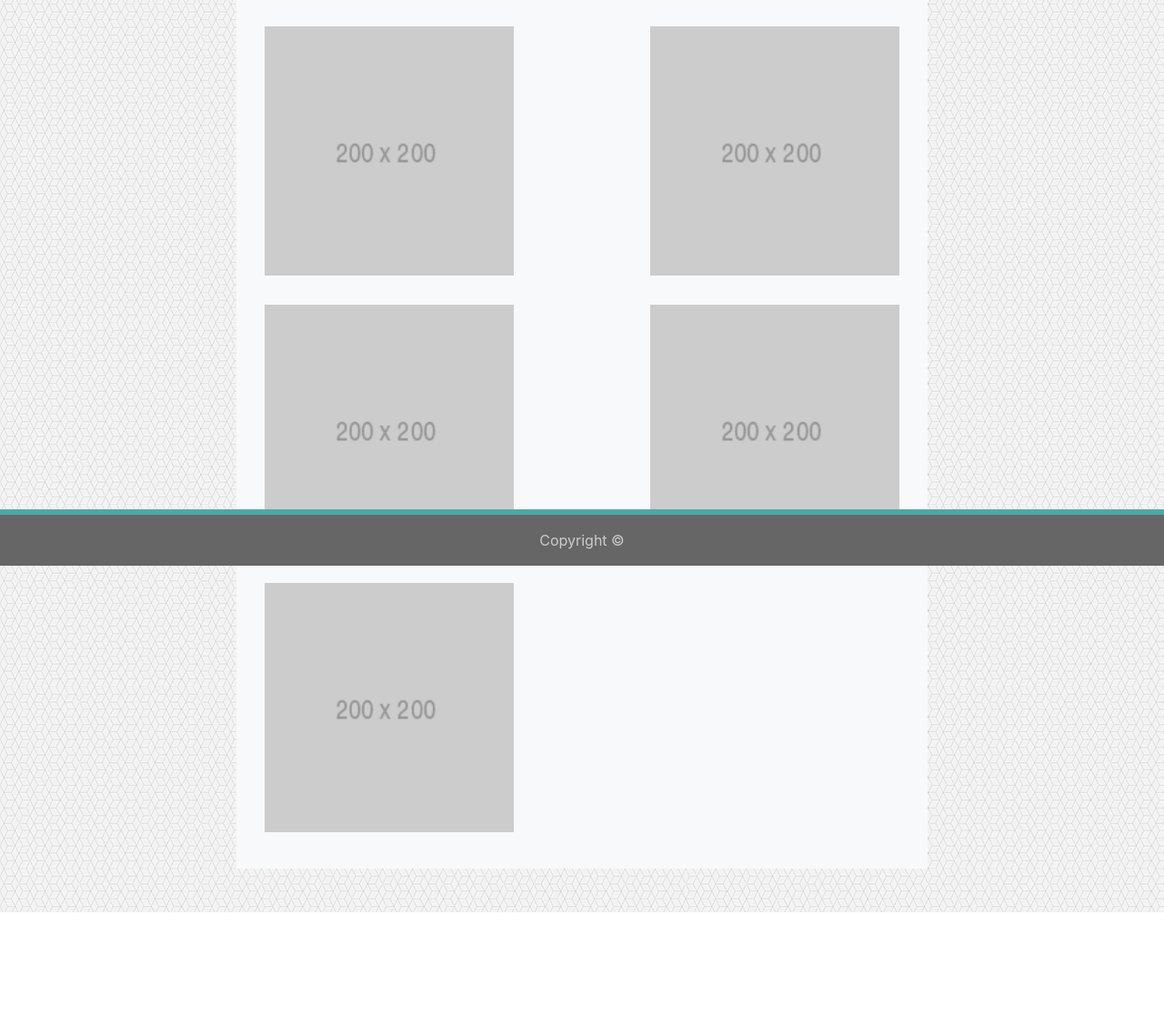
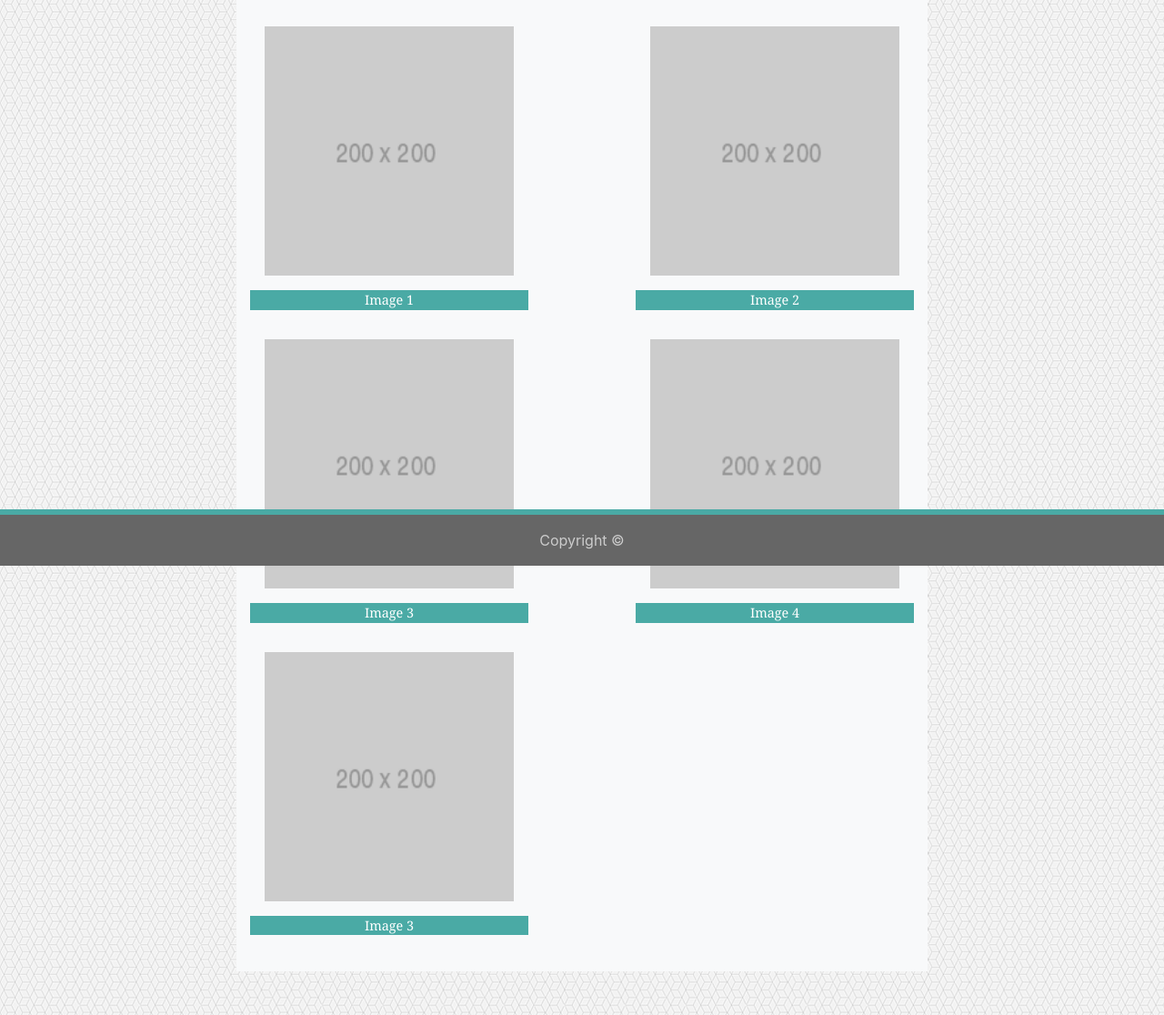
Before and after one commit to verolozada/Bootstrap-Portfolio, a plain HTML site: page portfolio.html in a window 1280 px wide. Shown: the part 178-1294 px from the top of the page at 91% size. Before the commit the page ends 1181 px from the top, so only its background shows below. Drawn offline with nearby package versions, Linux system fonts and the light colour scheme.

Commit message:
captions added

```diff
--- a/assets/css/style.css
+++ b/assets/css/style.css
@@ -41,24 +41,9 @@ font-family: Arial, Helvetica, sans-serif;
 }
 
 /* portfolio page */
-/*
-.image {
-    position: relative;
-    overflow: auto;
+
+/* can't make the caption go over the figure */
+.figure-caption {
+    background-color: #4aaaa5;
+    font-family: Georgia, 'Times New Roman', Times, serif;
 }
-
-
-.image .figure-caption {
-    position: absolute;
-    bottom: 20px;
-    width: 60%;
-    padding: 8px;
-    margin-bottom: 0;
-    font-weight: 300;
-    line-height: 30px;
-    color: #ffffff;
-    text-align: center;
-    background: #4aaaa5;
-    border-bottom: 0;
-    font-family: Georgia, 'Times New Roman', Times, serif;
-}  */
--- a/portfolio.html
+++ b/portfolio.html
@@ -59,18 +59,30 @@
                     <img class="img-fluid m-3" src="200x200.jpg" alt="image2" width="274" height="auto">
                     <h3>Image 2</h3>
                 </div> -->
+                <figure class="figure">
+                    <img class="img-fluid m-3" src="200x200.jpg" alt="image1" width="274" height="auto">
+                    <figcaption class="figure-caption text-center text-white">Image 1</figcaption>
+                </figure>
 
-                <!-- <div class="image"> -->
-                    <img class="img-fluid m-3" src="200x200.jpg" alt="image1" width="274" height="auto">
-                    <!-- <figcaption class="figure-caption">A caption for the above image.</figcaption>
-                </div> -->
+                <figure class="figure">
+                    <img class="img-fluid m-3" src="200x200.jpg" alt="image2" width="274" height="auto">
+                    <figcaption class="figure-caption text-center text-white">Image 2</figcaption>
+                </figure>
 
+                <figure class="figure">
+                    <img class="img-fluid m-3" src="200x200.jpg" alt="image3" width="274" height="auto">
+                    <figcaption class="figure-caption text-center text-white">Image 3</figcaption>
+                </figure>
 
-                <img class="img-fluid m-3" src="200x200.jpg" alt="image2" width="274" height="auto">
-                <img class="img-fluid m-3" src="200x200.jpg" alt="image3" width="274" height="auto">
-                <img class="img-fluid m-3" src="200x200.jpg" alt="image4" width="274" height="auto">
-                <img class="img-fluid m-3" src="200x200.jpg" alt="image5" width="274" height="auto">
+                <figure class="figure">
+                    <img class="img-fluid m-3" src="200x200.jpg" alt="image4" width="274" height="auto">
+                    <figcaption class="figure-caption text-center text-white">Image 4</figcaption>
+                </figure>
 
+                <figure class="figure">
+                    <img class="img-fluid m-3" src="200x200.jpg" alt="image5" width="274" height="auto">
+                    <figcaption class="figure-caption text-center text-white">Image 3</figcaption>
+                </figure>
             </div>
         </div>
     </div>
```
